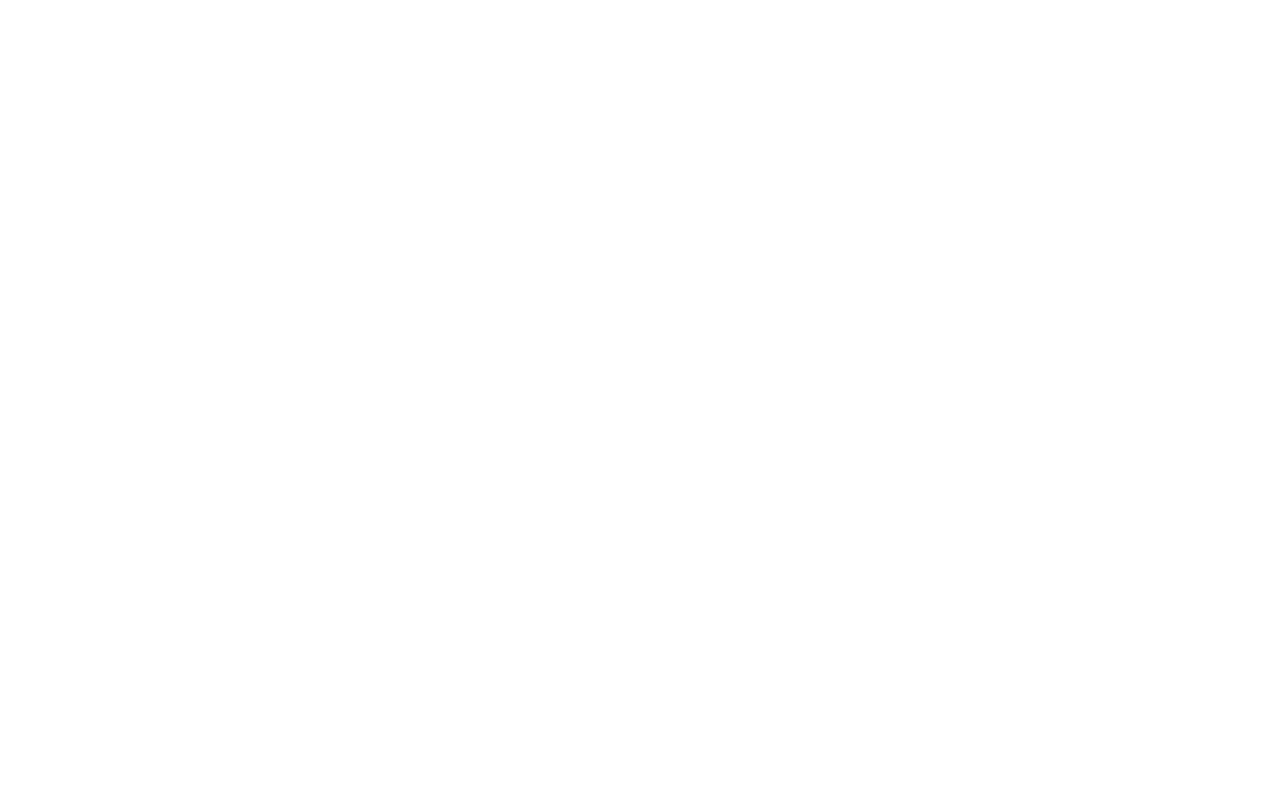
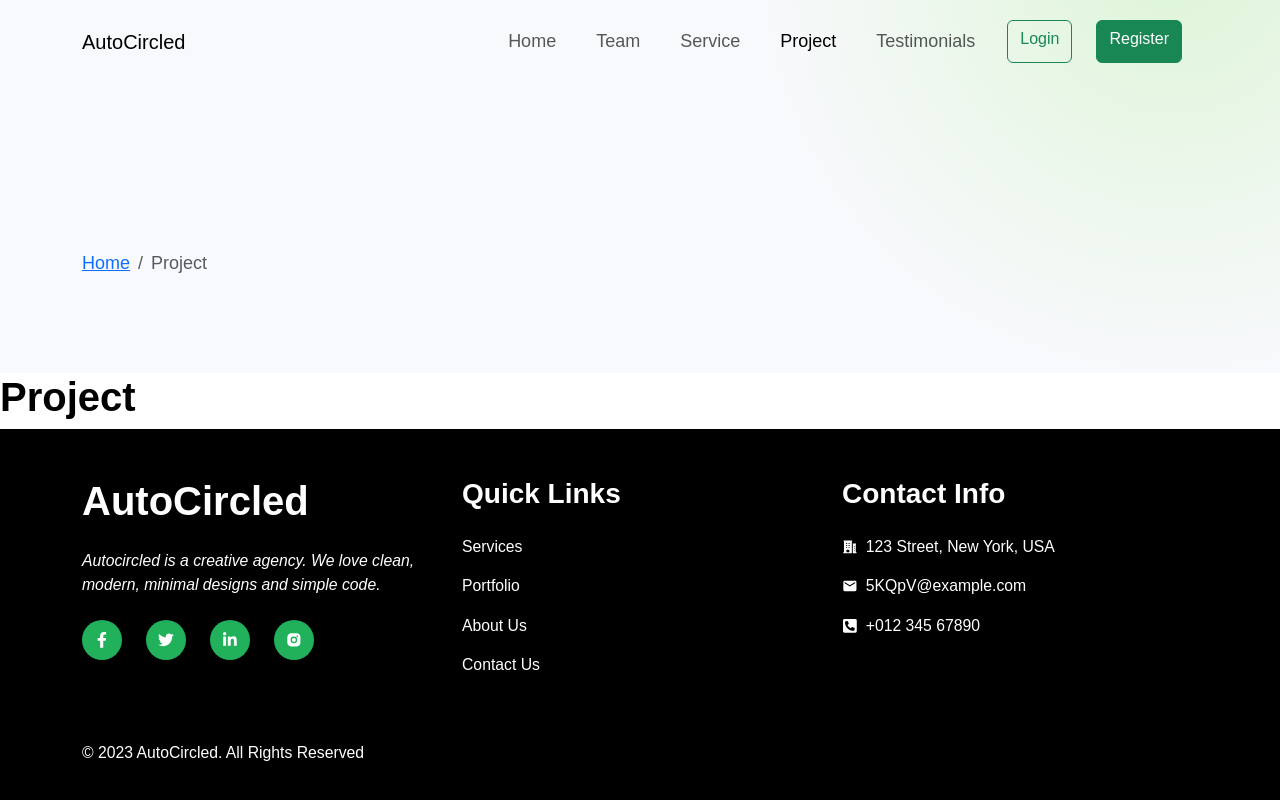
Before and after one commit to autocircled/module-14-assignment, a React (Vite) app: page /project in a window 1280 px wide. Before the commit this address had no page. Shown: the top 800 px of the page. Built offline with nearby package versions, Linux system fonts and the light colour scheme.

Commit message:
project page added

```diff
--- a/src/App.jsx
+++ b/src/App.jsx
@@ -5,6 +5,7 @@
 import TestimonialsPage from './pages/TestimonialsPage'
 import LoginPage from './pages/LoginPage'
 import RegisterPage from './pages/RegisterPage'
+import ProjectPage from './pages/ProjectPage'
 
 const App = () => {
   return (
@@ -13,6 +14,7 @@
         <Route path='/' element={<HomePage />} />
         <Route path='/team' element={<TeamPage />} />
         <Route path='/service' element={<ServicePage />} />
+        <Route path='/project' element={<ProjectPage />} />
         <Route path='/testimonials' element={<TestimonialsPage />} />
         <Route path='/login' element={<LoginPage />} />
         <Route path='/register' element={<RegisterPage />} />
--- a/src/components/AppNavBar.jsx
+++ b/src/components/AppNavBar.jsx
@@ -43,6 +43,7 @@
                                 <NavLink to='/' className='nav-link'>Home</NavLink>
                                 <NavLink to='/team' className='nav-link'>Team</NavLink>
                                 <NavLink to='/service' className='nav-link'>Service</NavLink>
+                                <NavLink to='/project' className='nav-link'>Project</NavLink>
                                 <NavLink to='/testimonials' className='nav-link'>Testimonials</NavLink>
                                 <NavLink to='/login' className='btn btn-outline-success'>Login</NavLink>
                                 <NavLink to='/register' className='btn btn-success'>Register</NavLink>
--- /dev/null
+++ b/src/pages/ProjectPage.jsx
@@ -0,0 +1,18 @@
+import AppNavBar from '../components/AppNavBar'
+import BreadcrumbList from '../components/Breadcrumb'
+import Footer from '../components/Footer'
+
+const ProjectPage = () => {
+    return (
+        <>
+            <AppNavBar />
+            <BreadcrumbList page="Project" />
+            <div>
+                <h1>Project</h1>
+            </div>
+            <Footer />
+        </>
+    )
+}
+
+export default ProjectPage
```
